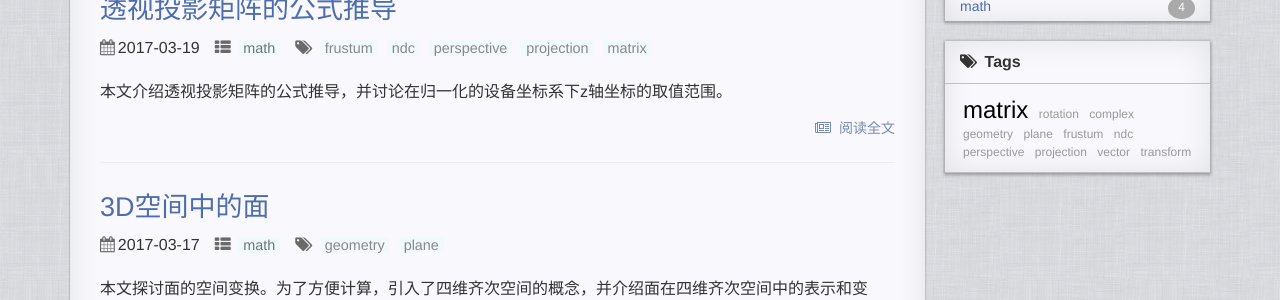
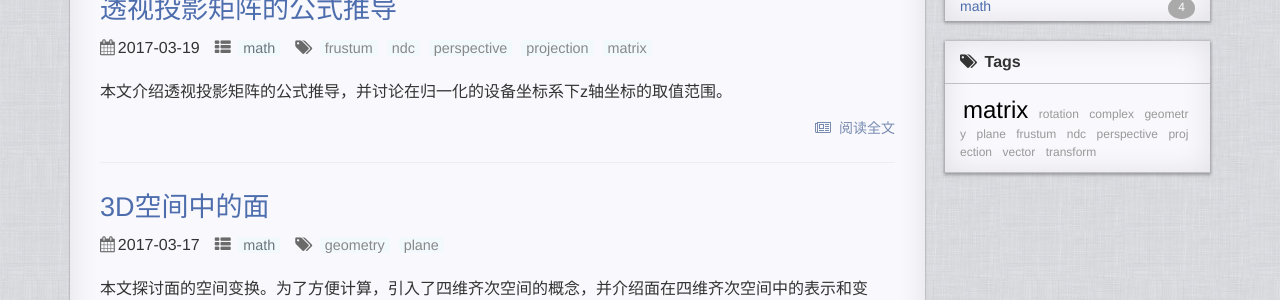
Before and after one commit to pyericz/blog, a Jekyll site: the page built from index.html, in a window 1280 px wide. Shown: the part 374-674 px from the top of the page. Built offline with Jekyll 4.4.1, drawn with Linux system fonts in a browser that asks for light colours; the list of posts is cut into pages by our own code; comment, search, counter and statistics services are not loaded.

Commit message:
修复bug

```diff
--- a/_sass/_page.scss
+++ b/_sass/_page.scss
@@ -110,7 +110,7 @@
             -ms-word-break: break-all;
             word-break: break-all;
             /* Non standard for webkit */
-            word-break: break-word;
+            /* word-break: break-word; */
             -webkit-hyphens: auto;
             -moz-hyphens: auto;
             -ms-hyphens: auto;
```
